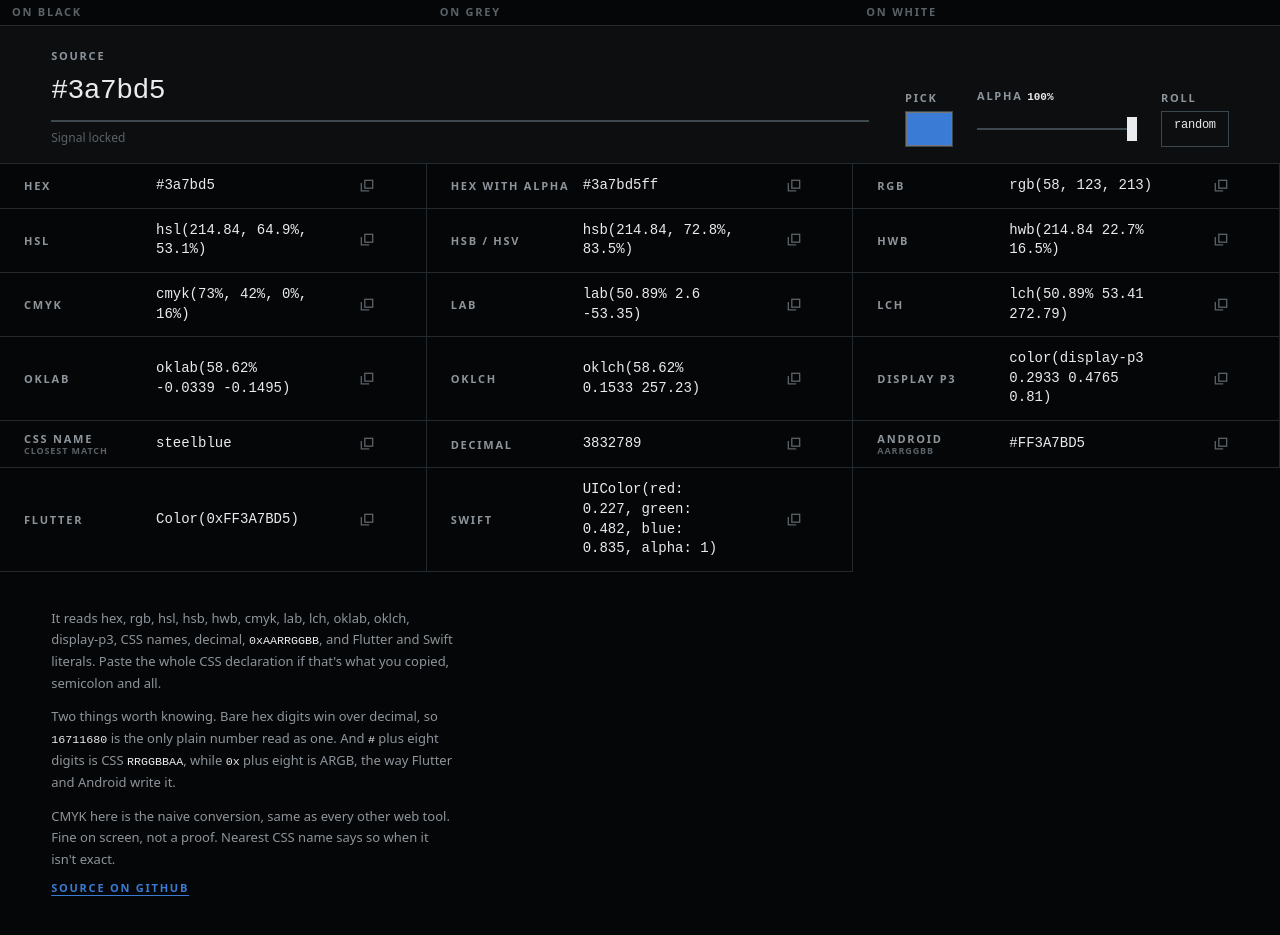
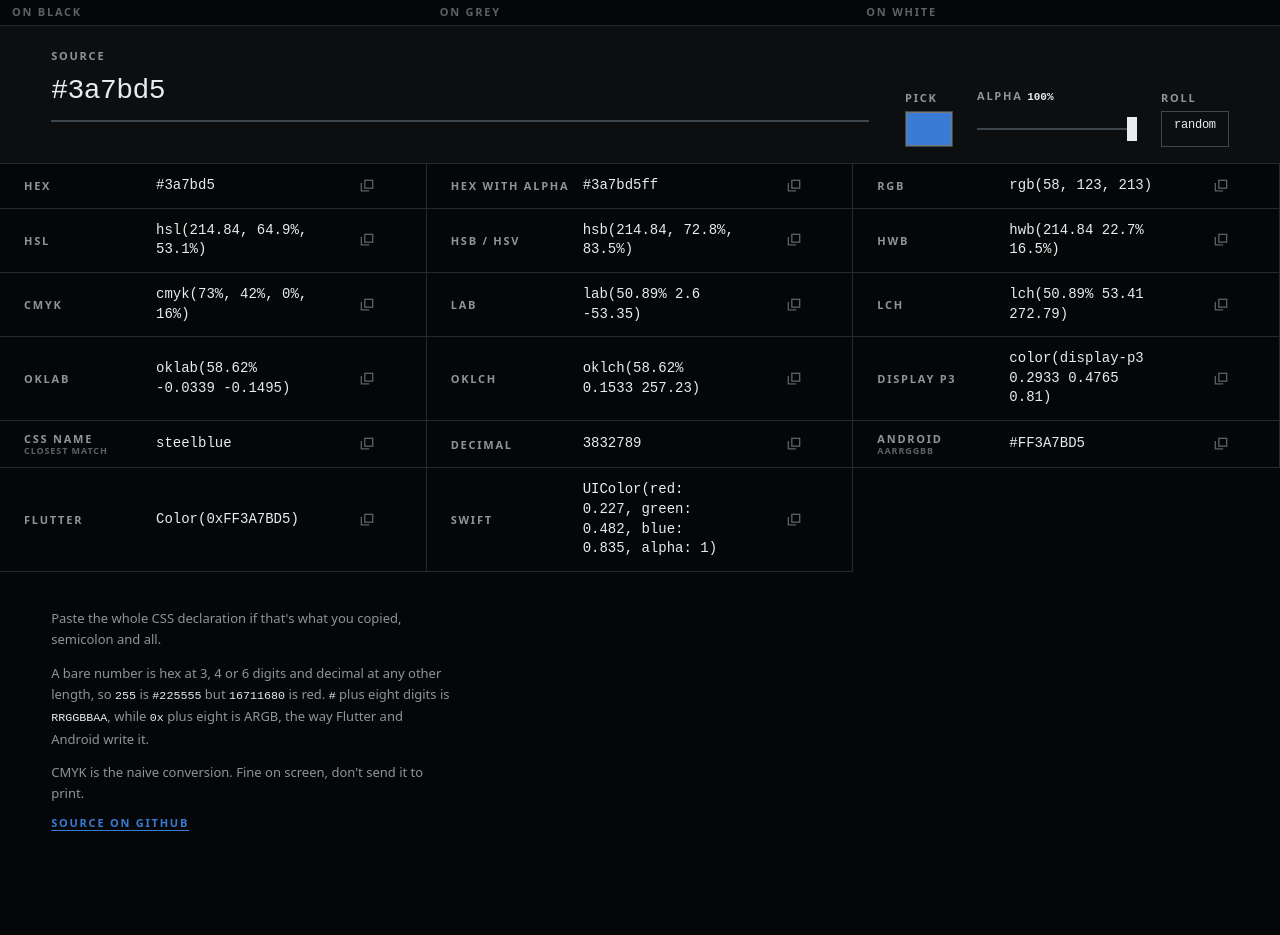
Before and after one commit to NotAFlightRisk/color-code-convertor, a SvelteKit app: page / in a window 1280 px wide. Shown: the part 343-1278 px from the top of the page. After the commit the page ends 1227 px from the top, so only its background shows below. Built offline with nearby package versions, Linux system fonts and the light colour scheme.

Commit message:
docs: cut the on-page copy back to what a user needs

```diff
--- a/src/lib/components/Slate.svelte
+++ b/src/lib/components/Slate.svelte
@@ -31,16 +31,14 @@
 			autocapitalize="off"
 			autocorrect="off"
 			aria-invalid={!valid}
-			aria-describedby="signal-status"
+			aria-describedby="source-status"
 			placeholder="#3a7bd5"
 			{value}
 			oninput={(event) => oninput(event.currentTarget.value)}
 		/>
-		<p id="signal-status" class="status" role="status">
-			{#if valid}
-				Signal locked
-			{:else}
-				No signal - can't read that one. Try #3a7bd5, rgb(58 123 213) or oklch(58% .15 258)
+		<p id="source-status" class="status" role="status">
+			{#if !valid}
+				Can't read that one. Try #3a7bd5, rgb(58 123 213) or oklch(58% .15 258)
 			{/if}
 		</p>
 	</div>
@@ -220,6 +218,7 @@
 	}
 
 	.status {
+		min-block-size: 1lh;
 		font-size: 0.75rem;
 		line-height: 1.4;
 		color: var(--text-subtle);
--- a/src/routes/+page.svelte
+++ b/src/routes/+page.svelte
@@ -130,22 +130,14 @@
 <p class="visually-hidden" aria-live="polite">{announcement}</p>
 
 <footer>
+	<p>Paste the whole CSS declaration if that's what you copied, semicolon and all.</p>
 	<p>
-		It reads hex, rgb, hsl, hsb, hwb, cmyk, lab, lch, oklab, oklch, display-p3, CSS names, decimal, <code
-			>0xAARRGGBB</code
-		>, and Flutter and Swift literals. Paste the whole CSS declaration if that's what you copied,
-		semicolon and all.
-	</p>
-	<p>
-		Two things worth knowing. Bare hex digits win over decimal, so <code>16711680</code> is the only
-		plain number read as one. And <code>#</code> plus eight digits is CSS
+		A bare number is hex at 3, 4 or 6 digits and decimal at any other length, so <code>255</code> is
+		<code>#225555</code> but <code>16711680</code> is red. <code>#</code> plus eight digits is
 		<code>RRGGBBAA</code>, while <code>0x</code> plus eight is ARGB, the way Flutter and Android write
 		it.
 	</p>
-	<p>
-		CMYK here is the naive conversion, same as every other web tool. Fine on screen, not a proof.
-		Nearest CSS name says so when it isn't exact.
-	</p>
+	<p>CMYK is the naive conversion. Fine on screen, don't send it to print.</p>
 	<p class="legend">
 		<a href="https://github.com/NotAFlightRisk/color-code-convertor">Source on GitHub</a>
 	</p>
```
